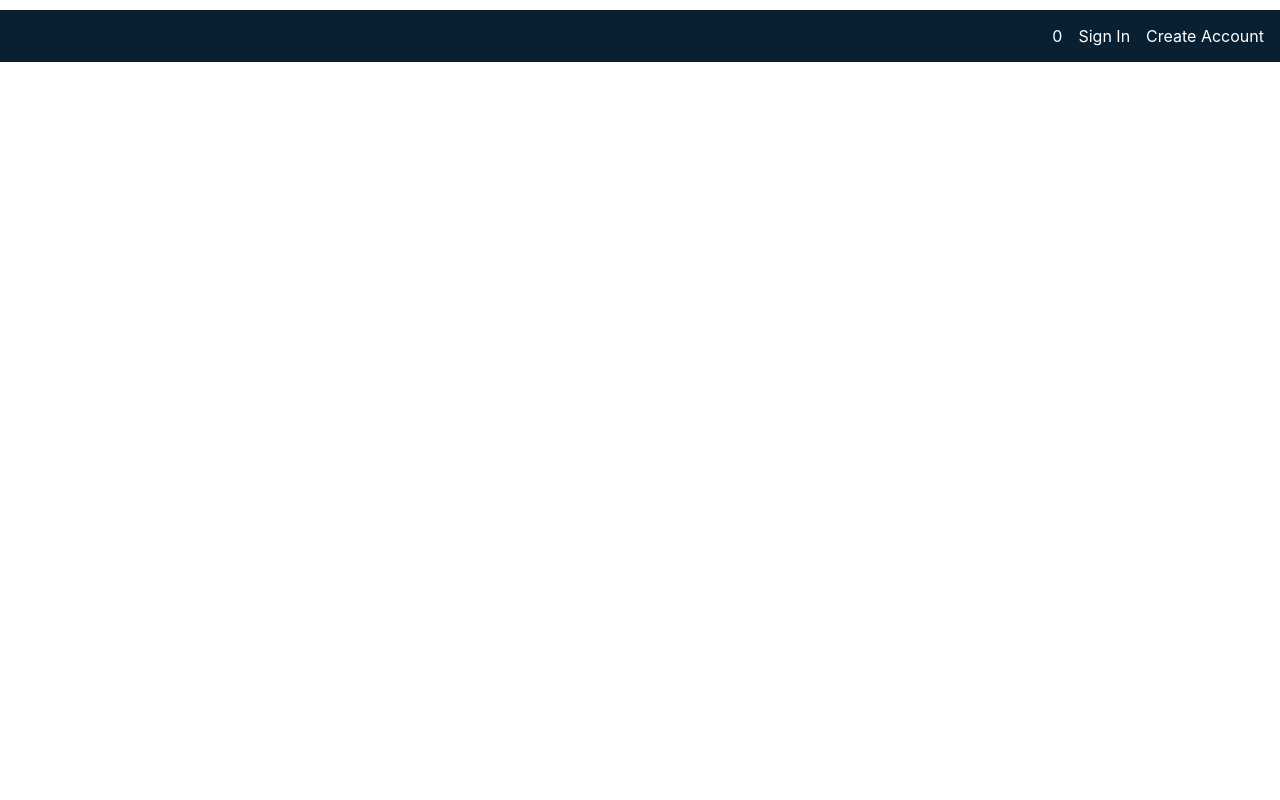
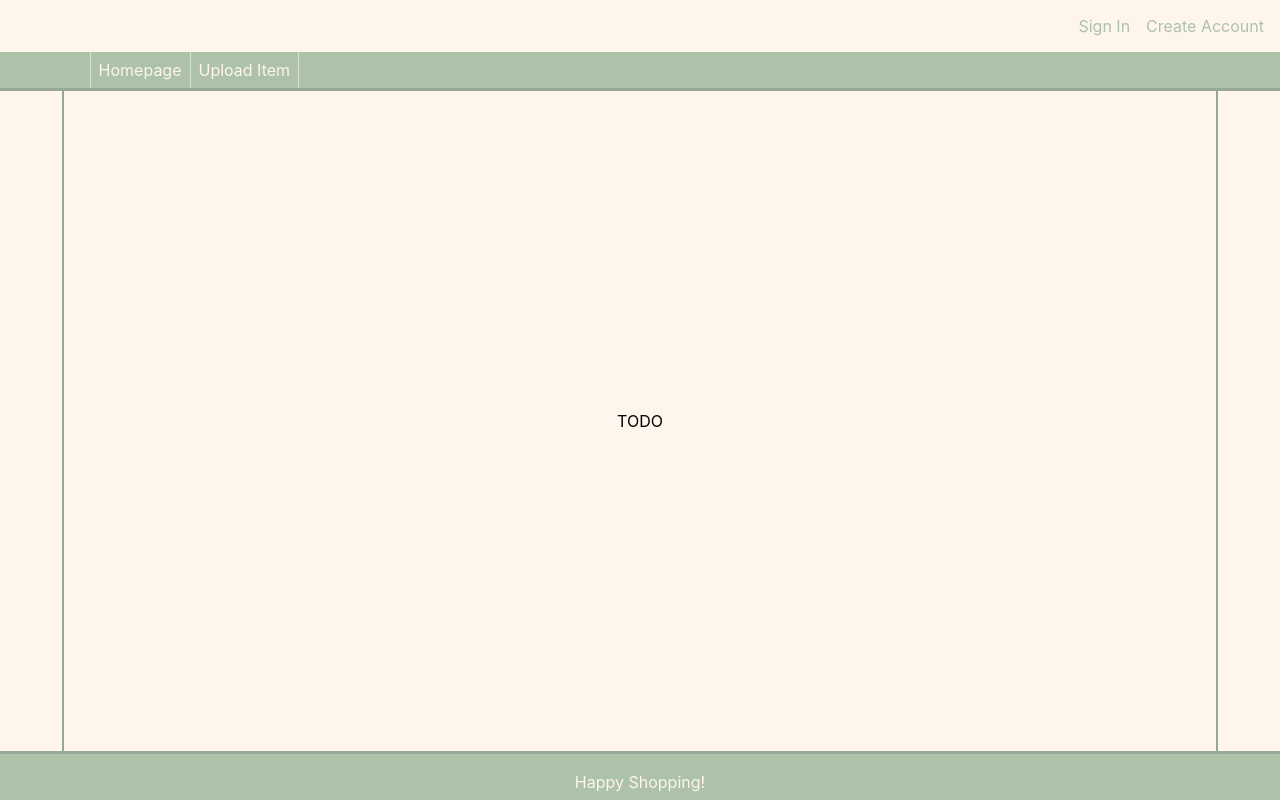
Before and after one commit to JacksonTrudel/MERN-ECommerce, a React (Create React App) app in the folder client/: page /upload-item in a window 1280 px wide. Built offline with nearby package versions, Linux system fonts and the light colour scheme.

Commit message:
Fullscreen pages and styling

```diff
--- a/client/public/index.html
+++ b/client/public/index.html
@@ -26,9 +26,10 @@
     -->
     <title>React App</title>
   </head>
-  <body>
+  <body style="height: 100%; position: absolute; left: 0; width: 100%; overflow: hidden">
+    <section style="height: 100%; margin: 0">
     <noscript>You need to enable JavaScript to run this app.</noscript>
-    <div id="root"></div>
+    <div id="root" style="height: 100%; margin: 0"></div>
     <!--
       This HTML file is a template.
       If you open it directly in the browser, you will see an empty page.
@@ -38,6 +39,6 @@
 
       To begin the development, run `npm start` or `yarn start`.
       To create a production bundle, use `npm run build` or `yarn build`.
-    -->
+    --></section>
   </body>
 </html>
--- /dev/null
+++ b/client/src/components/GlobalFooter.tsx
@@ -0,0 +1,13 @@
+import styles from '../styles/GlobalNavBar';
+
+function GlobalFooter() {
+    return (
+        <div style={styles.footer}>
+            <div style={{ ...styles.accountActionsContainer, margin: 'auto auto 0' }}>
+                <div style={styles.accountActionItem}>Happy Shopping!</div>
+            </div>
+        </div>
+    );
+}
+
+export default GlobalFooter;
--- a/client/src/components/GlobalNavBar.tsx
+++ b/client/src/components/GlobalNavBar.tsx
@@ -1,15 +1,16 @@
 import styles from '../styles/GlobalNavBar';
 import { incrementCounter } from '../redux/actions/CounterActions';
-import { useAppDispatch, useAppSelector } from '../redux/hooks';
+import { useAppDispatch } from '../redux/hooks';
+import colors from '../styles/Colors';
 
 function GlobalNavBar() {
     const dispatch = useAppDispatch();
-    const counterValue = useAppSelector((state: any) => state.counter.value);
+    //const counterValue = useAppSelector((state: any) => state.counter.value);
 
     return (
-        <div style={styles.container}>
+        <div style={styles.headerContainer}>
+            <div style={styles.headerTopRow}>
                 <div style={{ ...styles.accountActionsContainer, marginLeft: 'auto' }}>
-                <div style={styles.accountActionItem}>{counterValue}</div>
                     <div
                         style={styles.accountActionItem}
                         onClick={() => dispatch(incrementCounter({ incrementAmount: 1 }))}
@@ -19,6 +20,17 @@ function GlobalNavBar() {
                     <div style={styles.accountActionItem}>Create Account</div>
                 </div>
             </div>
+            <div style={styles.headerPageNav}>
+                <div style={{ ...styles.pageNavContainer, margin: '0 auto 0 7%' }}>
+                    <div style={styles.pageNavItem} onClick={() => dispatch(incrementCounter({ incrementAmount: 1 }))}>
+                        Homepage
+                    </div>
+                    <div style={{ ...styles.pageNavItem, borderRight: `1px solid ${colors.lightAccent}` }}>
+                        Upload Item
+                    </div>
+                </div>
+            </div>
+        </div>
     );
 }
 
--- a/client/src/containers/Homepage.tsx
+++ b/client/src/containers/Homepage.tsx
@@ -1,7 +1,7 @@
-import homepageStyles from '../styles/Homepage';
+import commonStyles from '../styles/Common';
 
 function Homepage() {
-    return <div style={homepageStyles.page}>{'TODO'}</div>;
+    return <div style={commonStyles.fullsizeContainerLight}>{'TODO'}</div>;
 }
 
 export default Homepage;
--- a/client/src/containers/RootContainer.tsx
+++ b/client/src/containers/RootContainer.tsx
@@ -2,16 +2,27 @@ import Homepage from './Homepage';
 import { BrowserRouter as Router, Route, Routes } from 'react-router-dom';
 import '../App.css';
 import GlobalNavBar from '../components/GlobalNavBar';
+import UploadItem from './retailer/UploadItem';
+import styles from '../styles/RootContainer';
+import GlobalFooter from '../components/GlobalFooter';
 
 function RootContainer() {
     return (
-        <div className="App">
+        <div style={styles.pageContainer}>
+            <div style={styles.header}>
                 <GlobalNavBar />
+            </div>
+            <div style={styles.restOfPage}>
                 <Router>
                     <Routes>
+                        <Route path="/upload-item" element={<UploadItem />} />
                         <Route path="/" element={<Homepage />} />
                     </Routes>
                 </Router>
+            </div>
+            <div style={styles.footer}>
+                <GlobalFooter />
+            </div>
         </div>
     );
 }
--- /dev/null
+++ b/client/src/containers/retailer/UploadItem.tsx
@@ -0,0 +1,11 @@
+import commonStyles from '../../styles/Common';
+
+function UploadItem() {
+    return (
+        <div style={commonStyles.fullsizeContainerLight}>
+            <div style={commonStyles.mainContainerLight}>TODO</div>
+        </div>
+    );
+}
+
+export default UploadItem;
--- a/client/src/styles/Colors.ts
+++ b/client/src/styles/Colors.ts
@@ -1,6 +1,10 @@
 const colors = {
-    mainBackground: '#334756',
-    mainNavBarBackground: '#082032',
+    mainBackground: '#FEF5ED',
+    headerBackground: '#FEF5ED',
+    darkAccent: '#99A799',
+    lightAccent: '#D3E4CD',
+    mainText: '#ADC2A9',
+    pageNavBackground: '#ADC2A9',
 };
 
 export default colors;
--- /dev/null
+++ b/client/src/styles/Common.ts
@@ -0,0 +1,28 @@
+import colors from './Colors';
+
+const styles = {
+    fullsizeContainerLight: {
+        display: 'flex',
+        height: '100%',
+        width: '100%',
+        backgroundColor: colors.mainBackground,
+    },
+    fullsizeContainerDark: {
+        display: 'flex',
+        height: '100%',
+        margin: '0',
+        backgroundColor: colors.lightAccent,
+    },
+    mainContainerLight: {
+        display: 'flex',
+        flexDirection: 'column' as 'column',
+        justifyContent: 'center',
+        width: '90%',
+        margin: '0 auto',
+        borderLeft: `2px solid ${colors.darkAccent}`,
+        borderRight: `2px solid ${colors.darkAccent}`,
+        backgroundColor: colors.mainBackground,
+    },
+};
+
+export default styles;
--- a/client/src/styles/GlobalNavBar.ts
+++ b/client/src/styles/GlobalNavBar.ts
@@ -1,13 +1,32 @@
 import colors from './Colors';
 
 const styles = {
-    container: {
+    headerContainer: {
+        display: 'flex',
+        flexDirection: 'column' as 'column',
+        width: '100%',
+        borderBottom: `3px solid ${colors.darkAccent}`,
+        color: colors.mainText,
+    },
+    headerTopRow: {
         display: 'flex',
         flexDirection: 'row' as 'row',
+        marginLeft: 'auto',
+        backgroundColor: colors.headerBackground,
         width: '100%',
-        backgroundColor: colors.mainNavBarBackground,
-        borderTop: '10px solid #ffffff',
-        color: '#FFFFFF',
+    },
+    headerPageNav: {
+        backgroundColor: colors.pageNavBackground,
+        width: '100%',
+        color: colors.mainBackground,
+    },
+    footer: {
+        display: 'flex',
+        width: '100%',
+        paddingTop: '10px',
+        backgroundColor: colors.pageNavBackground,
+        borderTop: `3px solid ${colors.darkAccent}`,
+        color: colors.mainBackground,
     },
     accountActionsContainer: {
         display: 'flex',
@@ -19,6 +38,16 @@ const styles = {
         justifyContent: 'center',
         padding: '1vmin',
     },
+    pageNavContainer: {
+        display: 'flex',
+        flexDirection: 'row' as 'row',
+    },
+    pageNavItem: {
+        display: 'flex',
+        justifyContent: 'center',
+        padding: '1vmin',
+        borderLeft: `1px solid ${colors.lightAccent}`,
+    },
 };
 
 export default styles;
--- a/client/src/styles/Homepage.ts
+++ b/client/src/styles/Homepage.ts
@@ -1,12 +1,5 @@
 import colors from './Colors';
 
-const styles = {
-    page: {
-        display: 'flex',
-        width: '100vw',
-        height: '100vh',
-        backgroundColor: colors.mainBackground,
-    },
-};
+const styles = {};
 
 export default styles;
--- /dev/null
+++ b/client/src/styles/RootContainer.ts
@@ -0,0 +1,25 @@
+const styles = {
+    pageContainer: {
+        display: 'flex',
+        height: '100%',
+        flexFlow: 'column' as 'column',
+        textAlign: 'center' as 'center',
+    },
+    header: {
+        flexGrow: 0,
+        flexShrint: 1,
+        flexBasis: 'auto',
+    },
+    restOfPage: {
+        flexGrow: 1,
+        flexShrink: 1,
+        flexBasis: 'auto',
+    },
+    footer: {
+        flexGrow: 0,
+        flexShrint: 1,
+        flexBasis: 'auto',
+    },
+};
+
+export default styles;
--- /dev/null
+++ b/client/src/styles/retailer/UploadItem.ts
@@ -0,0 +1,22 @@
+import colors from '../Colors';
+
+const styles = {
+    outerContainer: {
+        display: 'flex',
+        height: '100%',
+        margin: '0',
+        backgroundColor: colors.mainText,
+    },
+    mainContainer: {
+        display: 'flex',
+        flexDirection: 'column' as 'column',
+        justifyContent: 'center',
+        width: '90%',
+        margin: '0 auto',
+        borderLeft: `2px solid ${colors.darkAccent}`,
+        borderRight: `2px solid ${colors.darkAccent}`,
+        backgroundColor: colors.mainBackground,
+    },
+};
+
+export default styles;
```
Lines whose indentation alone changed are shown as unchanged.
